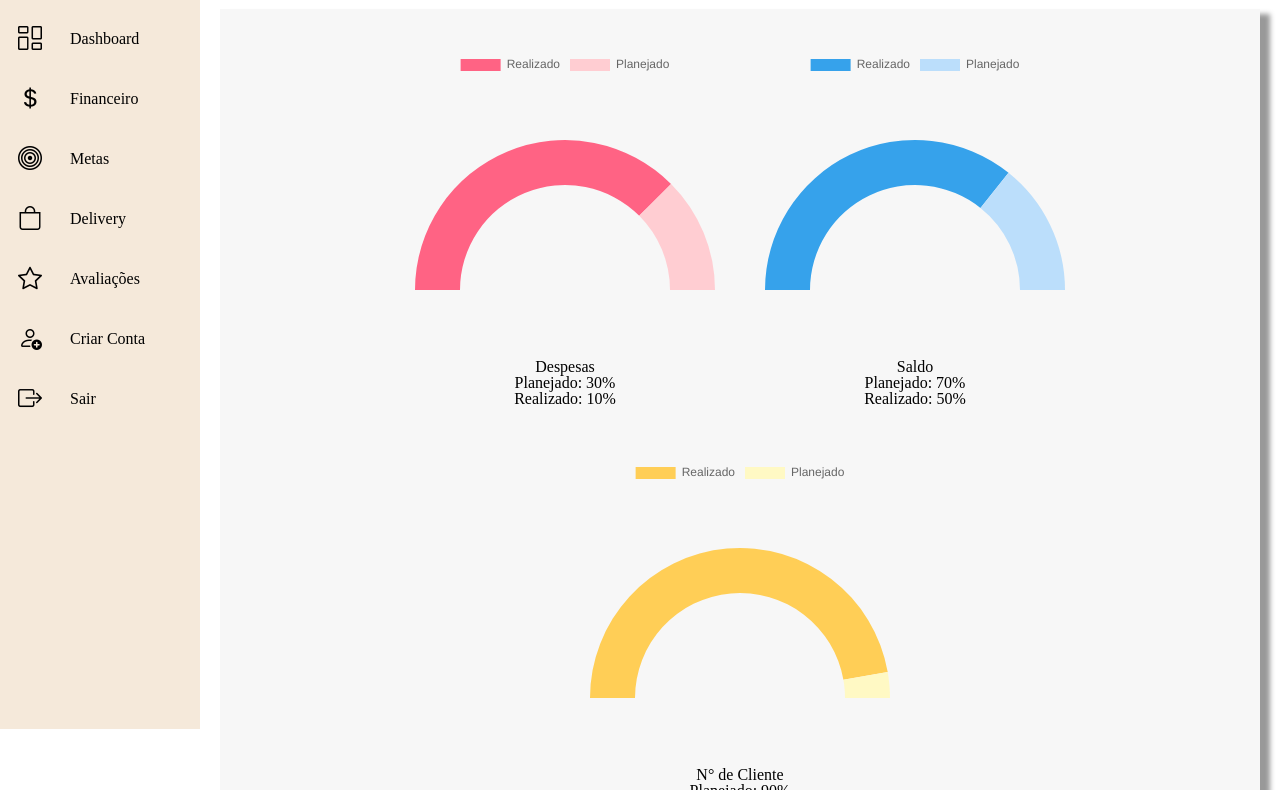
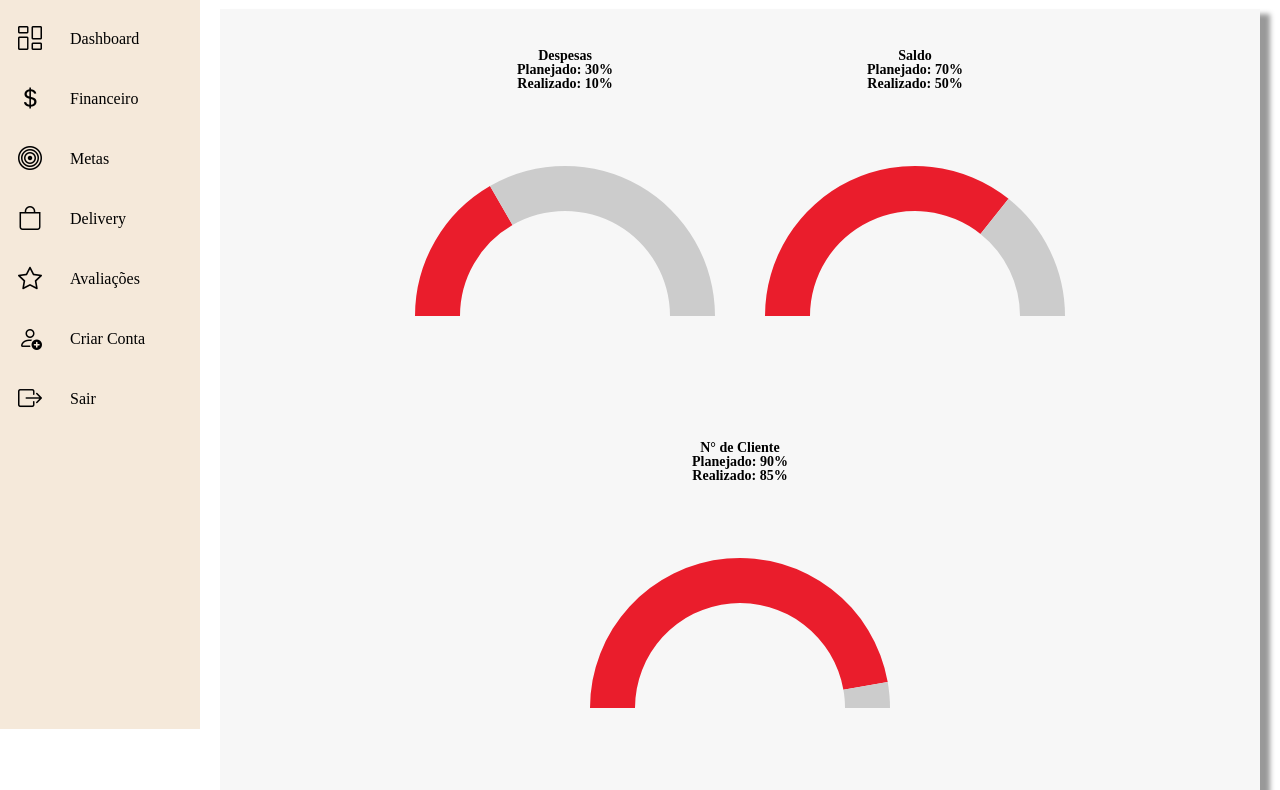
Before and after one commit to thiagoferrer/Challenge_iFood, a plain HTML site: page metas.html in a window 1280 px wide. Shown: the part 71-861 px from the top of the page. Drawn offline with nearby package versions, Linux system fonts and the light colour scheme; files that its build step writes are made by us from their sources.

Commit message:
atualização de metas.html

```diff
--- a/css/styles.css
+++ b/css/styles.css
@@ -597,11 +597,30 @@ body{
     text-align: center;
 }
 
-.metas-container canvas {
-    width: 100% !important;
-    height: auto !important;
+/* Estilo do gráfico de meia pizza */
+.half-pie {
+    width: 100px;
+    height: 50px;
+    background: conic-gradient(#4CAF50 0% 50%, #FF5722 50% 100%);
+    border-radius: 100px 100px 0 0;
+    position: relative;
+    overflow: hidden;
+    margin-bottom: 10px;
+}
+
+.half-pie::before {
+    content: "";
+    position: absolute;
+    width: 80px;
+    height: 40px;
+    background-color: #f4f4f4;
+    border-radius: 40px 40px 0 0;
+    top: 10px;
+    left: 10px;
 }
 
 .description {
-    margin-top: 10px;
+    font-size: 14px;
+    color: #000;
+    font-weight: bold;
 }
--- a/js/scripts.js
+++ b/js/scripts.js
@@ -15,3 +15,39 @@ document.querySelectorAll('.bar').forEach(function(bar) {
     var height = (value / maxValue) * 100;
     bar.style.height = height + '%';
 });
+
+
+// grafico metas.html
+function createHalfDoughnutChart(ctx, planejado, realizado) {
+    new Chart(ctx, {
+        type: 'doughnut',
+        data: {
+            datasets: [{
+                data: [realizado, planejado - realizado],
+                backgroundColor: ['#ea1d2c', '#CCCCCC'],
+                hoverBackgroundColor: ['#FF6384', '#EEEEEE'],
+                borderWidth: 0
+            }],
+            labels: ['Realizado', 'Planejado'],
+        },
+        options: {
+            circumference: 180,
+            rotation: 270,
+            cutout: '70%',
+            responsive: true,
+            plugins: {
+                legend: {
+                    display: false
+                }
+            }
+        }
+    });
+}
+
+document.addEventListener("DOMContentLoaded", function() {
+    createHalfDoughnutChart(document.getElementById('chartDespesas'), 30, 10);
+    createHalfDoughnutChart(document.getElementById('chartSaldo'), 70, 50);
+    createHalfDoughnutChart(document.getElementById('chartClientes'), 90, 85);
+    createHalfDoughnutChart(document.getElementById('chartReceitas'), 80, 60);
+    createHalfDoughnutChart(document.getElementById('chartVendas'), 80, 30);
+});
--- a/metas.html
+++ b/metas.html
@@ -3,10 +3,11 @@
 <head>
     <meta charset="UTF-8">
     <meta name="viewport" content="width=device-width, initial-scale=1.0">
-    <title>Metas - Gráficos de Meia Pizza</title>
+    <title>Challenge iFood</title>
     <link rel="stylesheet" href="https://cdn.jsdelivr.net/npm/bootstrap-icons@1.11.3/font/bootstrap-icons.min.css">
     <link rel="stylesheet" href="reset.css">
-    <link rel="stylesheet" href="./css/styles.css">
+    <link rel="stylesheet" type="text/css" href="./css/styles.css">
+    <script src="https://cdn.jsdelivr.net/npm/chart.js"></script>
 </head>
 
 <body>
@@ -65,7 +66,6 @@
             </ul>
         </div>
     </div>
-
     <!-- Conteúdo principal -->
     <div class="main">
         <div class="topbar">
@@ -77,114 +77,64 @@
                 </label>
             </div>
             <div class="logo">
-                    <img src="ifood logo vermelho.jpg">
+                <img src="./image/ifood logo vermelho.jpg">
             </div>
         </div>
-
-        <!-- Part1 -->
+    <!-- Parte 1 -->
         <div class="details_metas">
             <div class="metas">
                 <div class="metas-group">
                     <div class="metas-container">
-                        <canvas id="chart1"></canvas>
                         <div class="description">
                             <p>Despesas</p>
                             <p>Planejado: 30%</p>
                             <p>Realizado: 10%</p>
                         </div>
+                        <canvas id="chartDespesas"></canvas>
                     </div>
                     <div class="metas-container">
-                        <canvas id="chart2"></canvas>
                         <div class="description">
                             <p>Saldo</p>
                             <p>Planejado: 70%</p>
                             <p>Realizado: 50%</p>
                         </div>
+                        <canvas id="chartSaldo"></canvas>
                     </div>
                     <div class="metas-container">
-                        <canvas id="chart3"></canvas>
                         <div class="description">
                             <p>N° de Cliente</p>
                             <p>Planejado: 90%</p>
                             <p>Realizado: 85%</p>
                         </div>
+                        <canvas id="chartClientes"></canvas>
                     </div>
                 </div>
             </div>
         </div>
-
         <!-- Parte 2 -->
         <div class="details_metas">
             <div class="metas">
                 <div class="metas-group">
                     <div class="metas-container">
-                        <canvas id="chart4"></canvas>
                         <div class="description">
                             <p>Receitas</p>
                             <p>Planejado: 80%</p>
                             <p>Realizado: 60%</p>
                         </div>
+                        <canvas id="chartReceitas"></canvas>
                     </div>
                     <div class="metas-container">
-                        <canvas id="chart5"></canvas>
                         <div class="description">
                             <p>Vendas</p>
                             <p>Planejado: 80%</p>
                             <p>Realizado: 30%</p>
                         </div>
+                        <canvas id="chartVendas"></canvas>
                     </div>
                 </div>
             </div>
         </div>
-
     </div>
-
-
-
-
-
-
-    <script src="https://cdn.jsdelivr.net/npm/chart.js"></script>
-    <script>
-        const createHalfDoughnutChart = (ctx, planned, actual, colors) => {
-            new Chart(ctx, {
-                type: 'doughnut',
-                data: {
-                    labels: ['Realizado', 'Planejado'],
-                    datasets: [{
-                        data: [actual, planned - actual],
-                        backgroundColor: colors,
-                        hoverBackgroundColor: colors.map(color => shadeColor(color, -20)),
-                        borderWidth: 0
-                    }]
-                },
-                options: {
-                    rotation: -90,
-                    circumference: 180,
-                    cutout: '70%',
-                    plugins: {
-                        tooltip: {
-                            enabled: true
-                        }
-                    }
-                }
-            });
-        }
-
-        const shadeColor = (color, percent) => {
-            let num = parseInt(color.slice(1), 16),
-                amt = Math.round(2.55 * percent),
-                R = (num >> 16) + amt,
-                G = (num >> 8 & 0x00FF) + amt,
-                B = (num & 0x0000FF) + amt;
-            return `#${(0x1000000 + (R < 255 ? R < 1 ? 0 : R : 255) * 0x10000 + (G < 255 ? G < 1 ? 0 : G : 255) * 0x100 + (B < 255 ? B < 1 ? 0 : B : 255)).toString(16).slice(1)}`;
-        }
-
-        createHalfDoughnutChart(document.getElementById('chart1').getContext('2d'), 80, 60, ['#FF6384', '#FFCDD2']);
-        createHalfDoughnutChart(document.getElementById('chart2').getContext('2d'), 70, 50, ['#36A2EB', '#BBDEFB']);
-        createHalfDoughnutChart(document.getElementById('chart3').getContext('2d'), 90, 85, ['#FFCE56', '#FFF9C4']);
-        createHalfDoughnutChart(document.getElementById('chart4').getContext('2d'), 60, 40, ['#4BC0C0', '#B2DFDB']);
-        createHalfDoughnutChart(document.getElementById('chart5').getContext('2d'), 50, 30, ['#9966FF', '#D1C4E9']);
-    </script>
+    <script src="./js/scripts.js"></script>
 </body>
 </html>
```
Also changed, not shown: financeiro.html (+1 -1 lines). Lines whose indentation alone changed are shown as unchanged.
